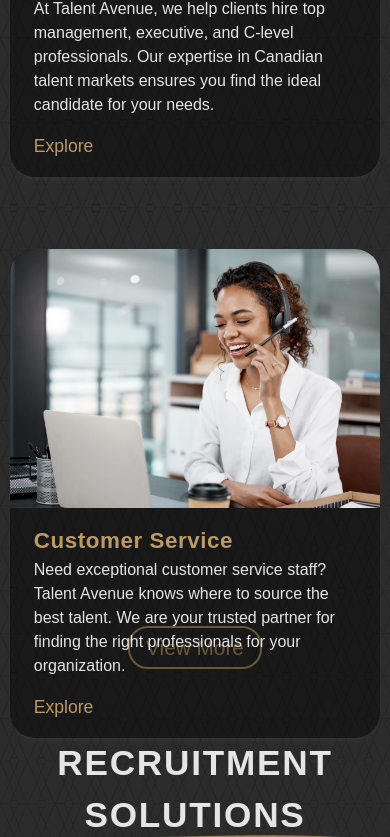
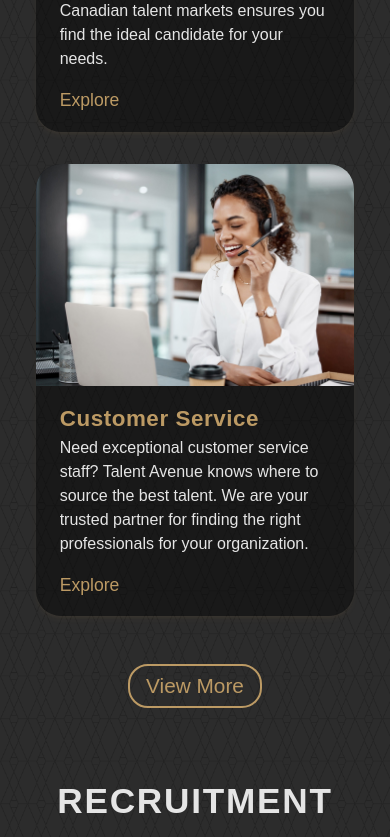
Before and after one commit to AnserShafiq/TalentAvenue, a React (Create React App) app: page / in a window 390 px wide. Shown: the part 4708-5545 px from the top of the page. Built offline with nearby package versions, Linux system fonts and the light colour scheme; a web font is replaced by a local one.

Commit message:
Home Page Under development

```diff
--- a/src/Components/Cards/IndustryCard.jsx
+++ b/src/Components/Cards/IndustryCard.jsx
@@ -3,8 +3,8 @@ import { Link } from 'react-router-dom'
 
 const IndustryCard = ({title, desc, link, profile}) => {
   return (
-    <div className='flex flex-col relative shadow-md shadow-[#bd996013] bg-[#0000006f] rounded-[25px]'>
-        <img className='rounded-t-[25px] lg:h-[250px]' src={profile} alt={`${title}'s Pic`} />
+    <div className='flex flex-col relative shadow-md shadow-[#bd996013] bg-[#0000006f] rounded-[25px] my-4 lg:my-0'>
+        <img className='rounded-t-[25px] object-cover object-center lg:h-[250px]' src={profile} alt={`${title}'s Pic`} />
         <div className='flex flex-col px-6 py-4'>
             <h3 className=' text-cardTitle-m lg:text-cardTitle-d text-g-1 capitalize font-semibold tracking-wide'>{title}</h3>
             <p className='text-[1rem] text-w-1 mb-4'>{desc}</p>
--- a/src/Pages/CommonSections/IndustriesIntro.jsx
+++ b/src/Pages/CommonSections/IndustriesIntro.jsx
@@ -32,7 +32,7 @@ const IndustriesIntro = () => {
     return (
         <div className='flex flex-col items-center my-sm w-[95%] lg:w-[75%] mx-auto '>
             <MainHead title={BodyText.Name} titleColor={'w-1'} description = {BodyText.Paragraph} descriptionColor={'w-1'} />
-            <div className='grid grid-cols-[1fr] lg:grid-cols-[1fr,1fr,1fr] gap-[5%] my-5'>
+            <div className='flex flex-col mx-[7%] lg:grid lg:grid-cols-[1fr,1fr,1fr] gap-[5%] my-5'>
                 {
                     ThreeIndustries.map((Indus, index) => (  <IndustryCard title={Indus.title} desc={Indus.desc} link={Indus.link} profile={Indus.image} key={index} />))
                 }
--- a/src/Pages/CommonSections/RecruitmentSols.jsx
+++ b/src/Pages/CommonSections/RecruitmentSols.jsx
@@ -1,20 +1,22 @@
-import React from 'react'
+import React, { useEffect, useState } from 'react'
 import MainHead from '../../Components/SectionsHead/MainHead'
 import Main from '../../Images/Recruitment/Main.png'
 import RC5 from '../../Images/Recruitment/Ourtrainings.png'
-const RecruitmentCard = ({type, title, targetIcon,desc,link }) => {
+import { Link } from 'react-router-dom'
+const RecruitmentCard = ({type,mobileView, title, targetIcon,desc,link }) => {
     return(
-        <div className='flex flex-col relative shadow shadow-[#bd996055] bg-[#0000006f] rounded-[25px]'>
+        <div className=''>
             {
                 type=== 'Main' ? (
-                    <div className='lg:h-[65vh] bg-[#0000006f] shadow-md shadow-[#bd996013] rounded-[25px]'>
-                        <img className='w-full h-full rounded-[25px] object-center' src={targetIcon} alt='Recruitment Solutions By Talent Avenue' />
+                    <div className={`h-[60vh] lg:h-[500px] my-4 lg:my-0 ${mobileView ? 'flex flex-col': 'hidden lg:flex flex-col'} relative shadow-xl shadow-[#bc9a640f] bg-[#0000007f] rounded-[25px] rounded-[25px]`}>
+                        <img className='w-full h-[100%] rounded-[25px] object-center' src={targetIcon} alt='Recruitment Solutions By Talent Avenue' />
                     </div>
                 ) :(
-                    <div className='lg:h-[65vh] bg-[#0000006f] shadow-md shadow-[#bd996013] rounded-[25px]' >
-                        {title}
-                        {desc}
-                        {link}
+                    <div className={`h-[60vh] lg:h-[500px] my-4 lg:my-0 ${mobileView ? 'flex flex-col': 'hidden lg:flex flex-col'} relative shadow-xl shadow-[#bc9a640f] bg-[#0000007f] justify-center px-4 items-center text-center h-[100%] rounded-[25px]`} >
+                        <img className='w-auto mb-5 h-[9rem]' src={targetIcon} alt={`${title}'s Icon`}/>
+                        <h3 className='text-[2rem] text-g-1 font-bold capitalize tracking-wider leading-none'>{title}</h3>
+                        <p className='text-[1.3rem] text-w-1 leading-tight font-normal my-4'>{desc}</p>
+                        <Link className='text-g-1 text-[1.3rem] bg-[#ffffff21] px-3 py-1 my-2 rounded-xl' to={link}>{title}</Link>
                     </div>
                 )
             }
@@ -24,40 +26,57 @@ const RecruitmentCard = ({type, title, targetIcon,desc,link }) => {
 
 const RecruitmentSols = () => {
     const BodyText = {
-        Name: 'Recruitment Solutions',
+        D_Name: 'Recruitment Solutions',
+        M_Name: 'Recruitment Sols',
         Para: 'Unlock your business potential with Talent Avenue Staffing Solutions. Explore our complete range of services, tailored for organizations of every size and scale.'
     }
 
+    const [mobileCheck, setMobileView] = useState(false);
+
+    useEffect(() => {
+        if(window.screenX < 1000){
+            setMobileView(true);
+        }else{
+            setMobileView(false)
+        }
+    },[setMobileView])
+
     const Recruitments = [
         {
-            type:'Main',
-            img: Main,
-        },{
             type: '',
+            mobile:true,
             title:'Contractual Placements',
             img: RC5,
             desc: 'We manage the entire contract based recruitment process, from candidate search to payroll and administration.',
             link:'/',
         },{
+            type:'Main',
+            mobile:false,
+            img: Main,
+        },{
             type: '',
+            mobile:true,
             title:'Permanent Placements',
             img: RC5,
             desc: 'We manage the entire contract based recruitment process, from candidate search to payroll and administration.',
             link:'/',
         },{
             type: '',
+            mobile:true,
             title:'Business Essentials',
             img: RC5,
             desc: 'We manage the entire contract based recruitment process, from candidate search to payroll and administration.',
             link:'/',
         },{
             type: '',
-            title:'Outsourcing',
+            mobile:false,
+            title:'Managed Outsourcing',
             img: RC5,
             desc: 'We manage the entire contract based recruitment process, from candidate search to payroll and administration.',
             link:'/',
         },{
             type: '',
+            mobile:false,
             title:'Our Trainings',
             img: RC5,
             desc: 'We manage the entire contract based recruitment process, from candidate search to payroll and administration.',
@@ -66,13 +85,16 @@ const RecruitmentSols = () => {
     ]
 
     return (
-        <div className='flex flex-col items-center my-sm w-[95%] lg:w-[75%] mx-auto '>
-            <MainHead title={BodyText.Name} titleColor={'w-1'} description={BodyText.Para} descriptionColor={'w-1'}/>
-            <div className='grid grid-cols-[1fr] lg:grid-cols-[1fr,1fr,1fr] gap-[10%] my-5'>
+        <div className='flex flex-col justify-center items-center my-sm w-[95%] lg:w-[80%] 2xl:w-[70%] h-[100%] mx-auto'>
+            <MainHead title={
+                mobileCheck ? (BodyText.M_Name) : (BodyText.D_Name)
+            } titleColor={'w-1'} description={BodyText.Para} descriptionColor={'w-1'}/>
+            <div className='flex flex-col lg:grid lg:grid-cols-3 w-[80%] 2xl:w-[90%] gap-x-[6%] gap-y-[4%] mt-5 mb-3' >
                 {
-                    Recruitments.map((Child, index) => (  <RecruitmentCard type={Child.type} title={Child.title} desc={Child.desc} link={Child.link} targetIcon={Child.img} key={index} />))
+                    Recruitments.map((Child, index) => (  <RecruitmentCard type={Child.type} mobileView={Child.mobile} title={Child.title} desc={Child.desc} link={Child.link} targetIcon={Child.img} key={index} />))
                 }
             </div>
+            <Link className='block lg:hidden text-[1.3rem] hover:bg-g-1 text-g-1 hover:text-w-1 px-4  py-1 rounded-[20px] border-g-1 mb-7 border-2' to={'/'}>View More</Link>
         </div>
     )
 }
--- a/tailwind.config.js
+++ b/tailwind.config.js
@@ -26,11 +26,14 @@ module.exports = {
       fontSize:{
         'mh-d':'3rem',
         'mh-m': '2.2rem',
-        'mp-d':'1.25rem',
+        'mp-d':'1.4rem',
         'mp-m': '1.15rem',
         'cardTitle-d':'1.7rem',
         'cardTitle-m':'1.4rem',
         'cardText-d':'1.1rem',
+      },
+      screens:{
+        '2xl':'1600px',
       }
     },
   },
```
